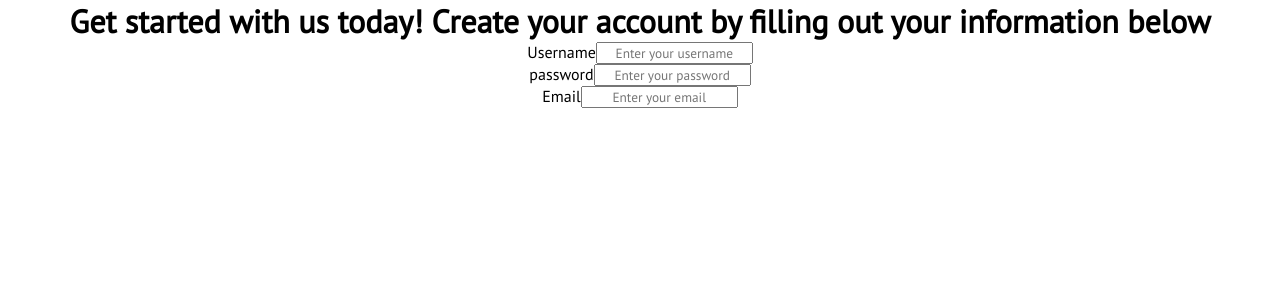
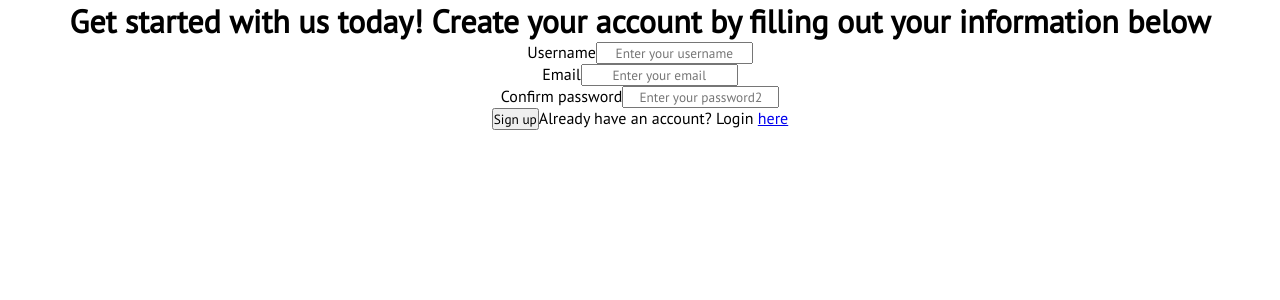
Before and after one commit to fahad-zakir/simple-react-form, a React (Create React App) app: page / in a window 1280 px wide. Shown: the top 300 px of the page. Built offline with nearby package versions, Linux system fonts and the light colour scheme.

Commit message:
added-submit-button

```diff
--- a/src/FormSignup.js
+++ b/src/FormSignup.js
@@ -5,7 +5,6 @@ const FormSignup = () => {
    <div className='form-content-right'>
        <form className='form'>
            <h1>Get started with us today! Create your account by filling out your information below</h1>
-       </form>
        <div className='form-inputs'>
            <label htmlFor='username'
            className='form-label'>
@@ -20,19 +19,6 @@ const FormSignup = () => {
             />
        </div>
         <div className='form-inputs'>
-           <label htmlFor='password'
-           className='form-label'>
-            password
-            </label>
-            <input
-            id='password'
-            type='password'
-            name='password'
-            className='form-input'
-            placeholder='Enter your password'
-            />
-       </div>
-        <div className='form-inputs'>
            <label htmlFor='email'
            className='form-label'>
             Email
@@ -44,7 +30,29 @@ const FormSignup = () => {
             className='form-input'
             placeholder='Enter your email'
             />
+        </div>
+        <div className='form-inputs'>
+           <label htmlFor='password2'
+           className='form-label'>
+            Confirm password
+            </label>
+            <input
+            id='password2'
+            type='password2'
+            name='password2'
+            className='form-input'
+            placeholder='Enter your password2'
+            />
        </div>
+       <button className='form-input-btn'
+       type='submit'>
+           Sign up
+       </button>
+       <span className='form-input-login'>
+           Already have an account? Login <a
+           href='#'>here</a>
+       </span>
+       </form>
    </div>
     )
 }
```
